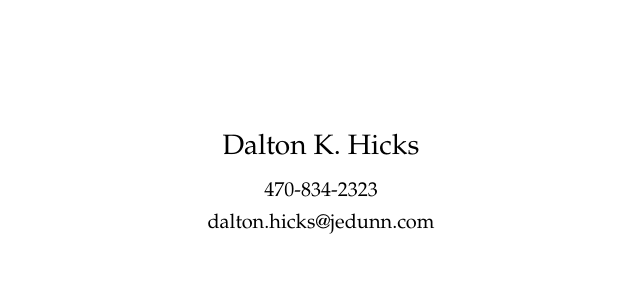
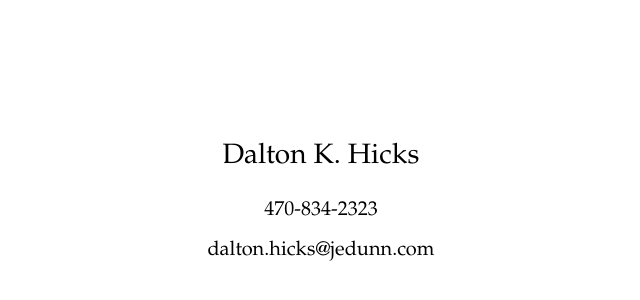
Before and after one commit to daltonkhicks/daltonkhicks.github.io, a plain HTML site: page index.html in a window 1280 px wide. Shown: the part 224-524 px from the top of the page, without its empty margins (319-959 px from the left). Drawn offline with Linux system fonts and the light colour scheme.

Commit message:
Update
hyperlink

```diff
--- a/index.html
+++ b/index.html
@@ -2,6 +2,7 @@
 <html lang="en">
 <head>
   <meta charset="UTF-8">
+  <meta name="viewport" content="width=device-width, initial-scale=1.0">
   <title>Dalton K. Hicks</title>
   <style>
     body {
@@ -12,23 +13,32 @@
       flex-direction: column;
       align-items: center;
       justify-content: center;
-      height: 100vh;
+      min-height: 100vh;
       margin: 0;
+      padding: 20px;
       font-size: 20px;
+      text-align: center;
     }
     h1 {
-      margin-bottom: 10px;
+      margin-bottom: 16px;
       font-size: 28px;
       font-weight: normal;
     }
     p {
-      margin: 4px 0;
+      margin: 8px 0;
+    }
+    a {
+      color: black;
+      text-decoration: none;
+    }
+    a:hover {
+      text-decoration: underline;
     }
   </style>
 </head>
 <body>
   <h1>Dalton K. Hicks</h1>
-  <p>470-834-2323</p>
-  <p>dalton.hicks@jedunn.com</p>
+  <p><a href="tel:+14708342323">470-834-2323</a></p>
+  <p><a href="mailto:dalton.hicks@jedunn.com">dalton.hicks@jedunn.com</a></p>
 </body>
 </html>
```
